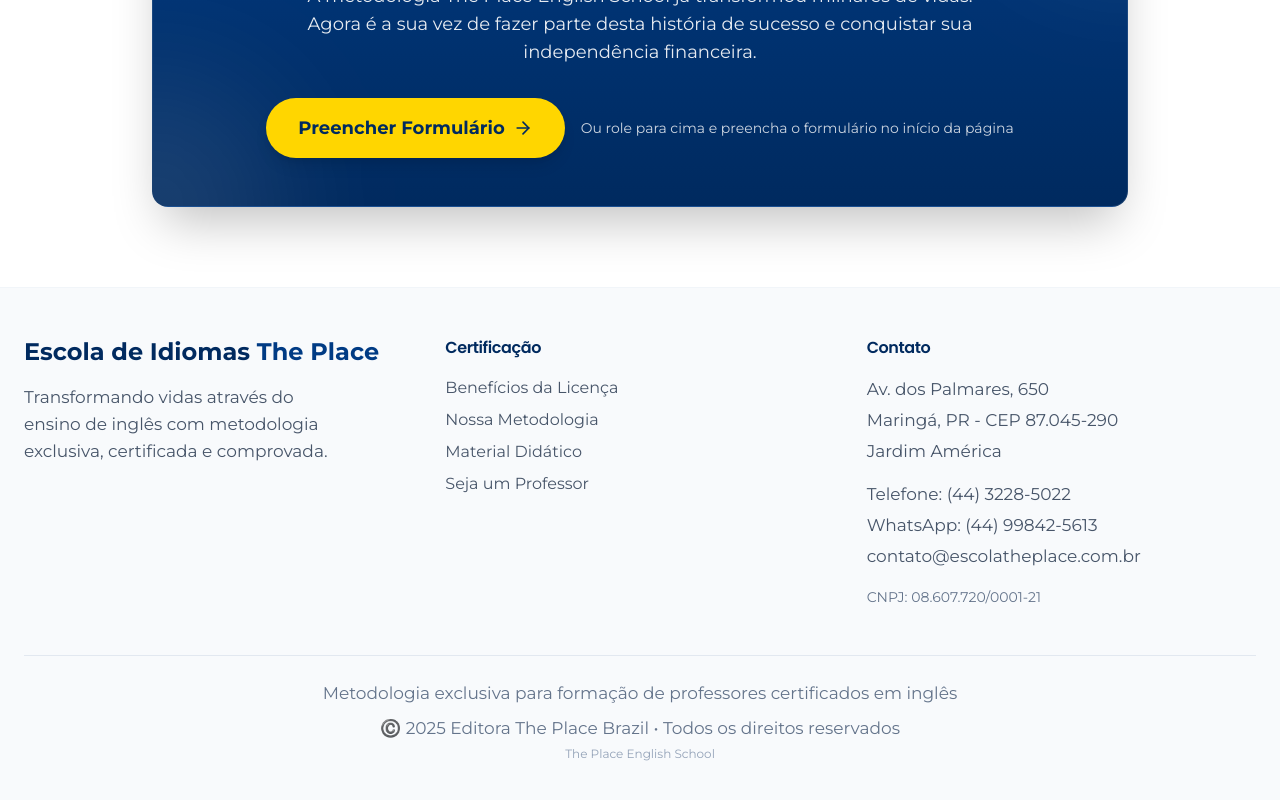
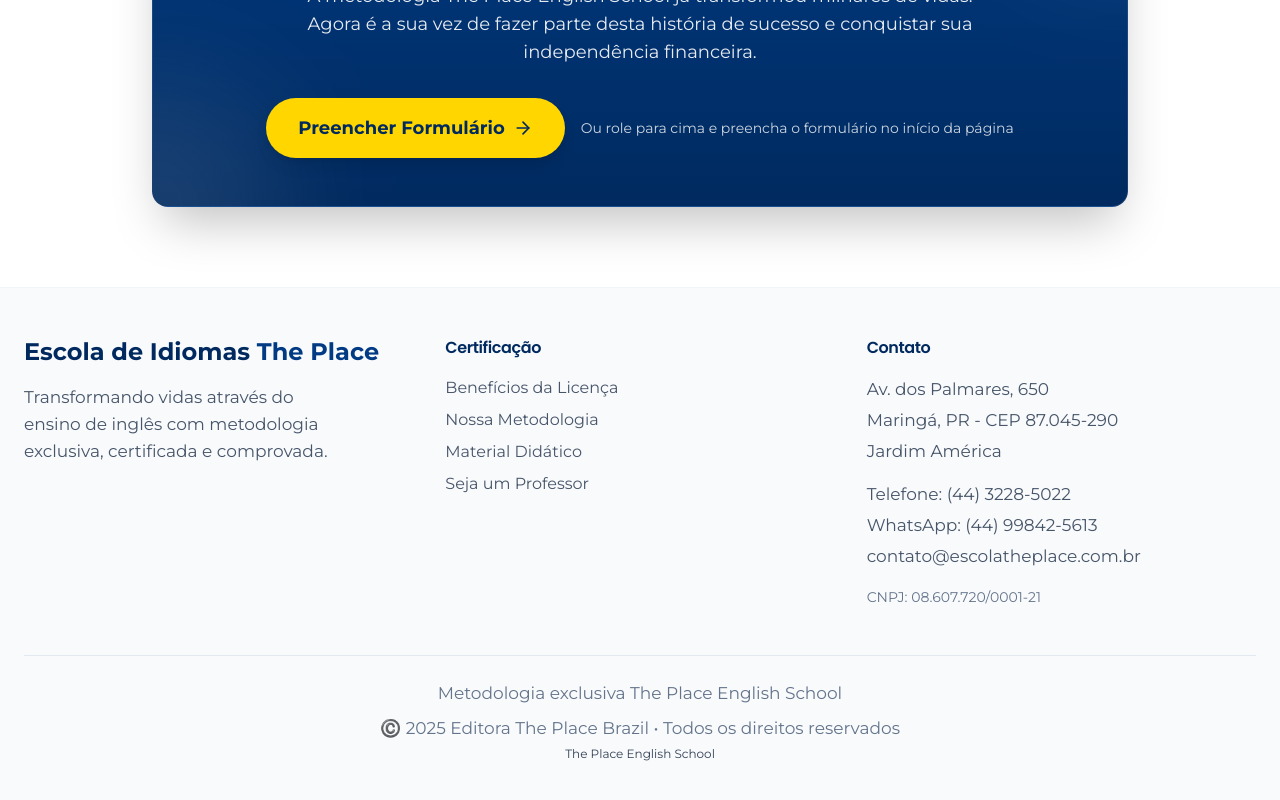
Before and after one commit to nandoesporte/english-empowerment-hub, a React (Vite) app: page / in a window 1280 px wide. Shown: the part 5313-6113 px from the top of the page. Built offline with nearby package versions, Linux system fonts and the light colour scheme.

Commit message:
Refactor footer text
Replaced the footer text "Metodologia exclusiva para formação de professores certificados em inglês" with "Metodologia exclusiva The Place English School" and darkened the last sentence.

```diff
--- a/src/components/Footer.tsx
+++ b/src/components/Footer.tsx
@@ -64,9 +64,9 @@ const Footer = () => {
         </div>
 
         <div className="mt-12 pt-6 border-t border-slate-200 text-center text-slate-500 text-sm">
-          <p>Metodologia exclusiva para formação de professores certificados em inglês</p>
+          <p>Metodologia exclusiva The Place English School</p>
           <p className="mt-2">©️ {year} Editora The Place Brazil • Todos os direitos reservados</p>
-          <p className="mt-1 text-xs text-slate-400">The Place English School</p>
+          <p className="mt-1 text-xs text-slate-700">The Place English School</p>
         </div>
       </div>
     </footer>
```
